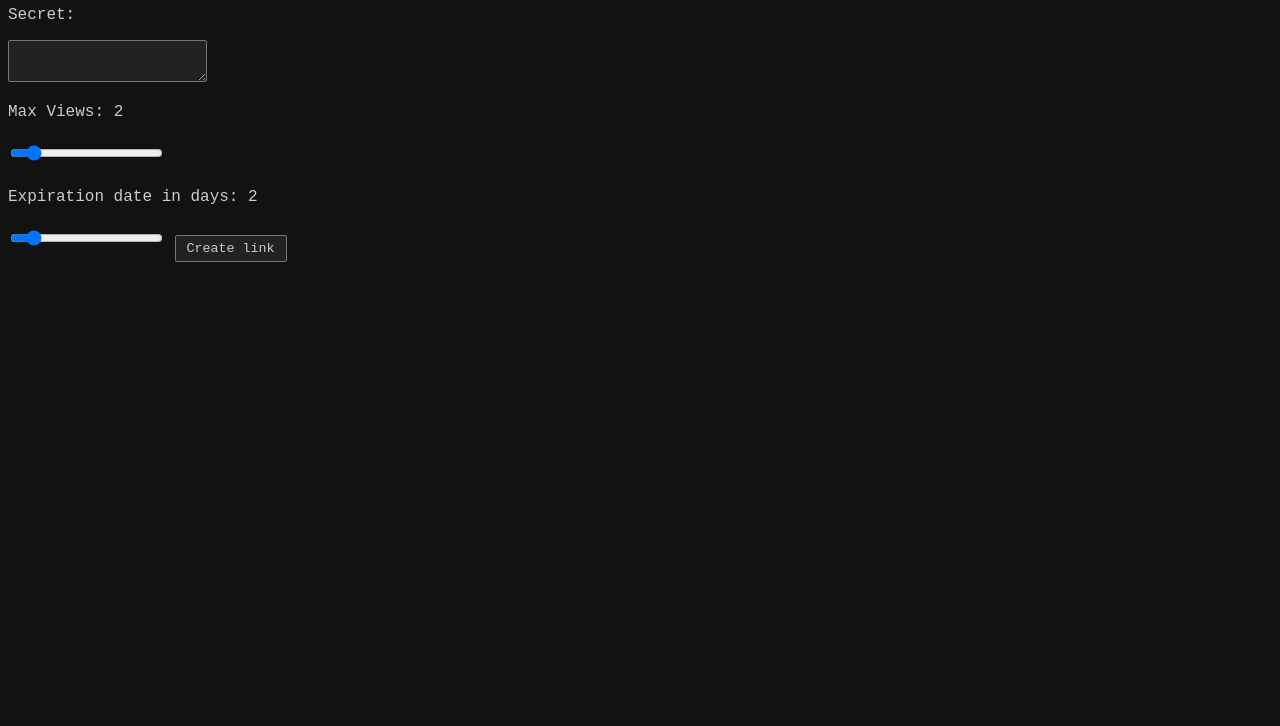
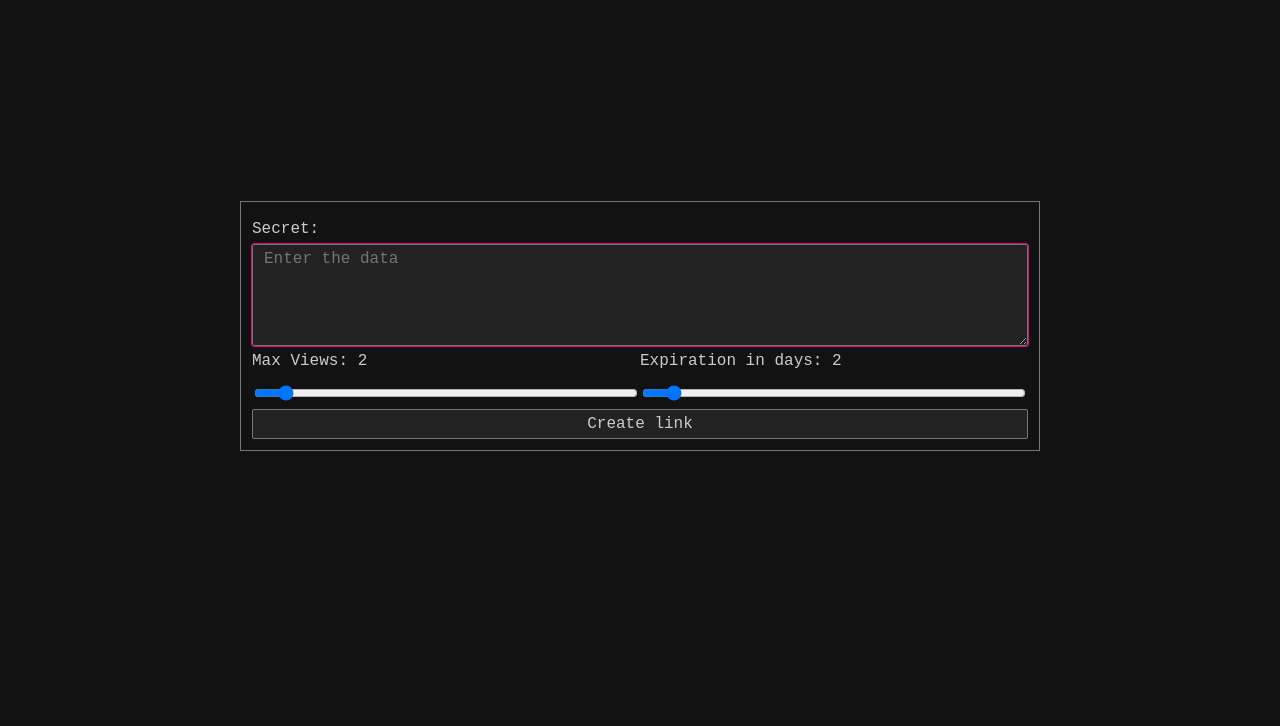
Before and after one commit to weedz/secrets, a website: page public/index.html in a window 1280 px wide. Shown: the part 74-800 px from the top of the page. Drawn offline with Linux system fonts and the light colour scheme.

Commit message:
layout and css

```diff
--- a/public/index.html
+++ b/public/index.html
@@ -7,29 +7,31 @@
         <link href="/style.css" rel="stylesheet">
     </head>
     <body>
-        <h1>Hello, world!</h1>
-        <form id="token-submit">
-            <label>
+        <div class="container">
+            <form id="token-submit" class="flex-column">
+                <label class="contents">
                     <p>Secret:</p>
-                <textarea name="data" focus></textarea>
+                    <textarea name="data" autofocus rows="5" style="resize: vertical;" placeholder="Enter the data"></textarea>
                 </label>
+                <div class="expiration-limits">
                     <label>
                         <p>Max Views: <span id="max-views-value"></span></p>
                         <input type="range" min="1" max="30" name="maxViews" value="2">
                     </label>
                     <label>
-                <p>Expiration date in days: <span id="time-limit-value"></span></p>
+                        <p>Expiration in days: <span id="time-limit-value"></span></p>
                         <input type="range" min="1" max="30" name="timeLimit" value="2">
                     </label>
+                </div>
                 <button type="submit">Create link</button>
             </form>
-        <div style="display: none; font-size: 16px;" id="secret-container">
-            <textarea id="secret-link-id" readonly></textarea>
-            <input type="text" id="secret-link" readonly>
+        </div>
+        <div class="container" style="display: none;" id="secret-container">
+            <p>Secret link</p>
+            <input type="text" id="secret-link" readonly value="http://localhost:8080/secret?id=MViaD6rejudegsMnt-LGEyi0MM7qQlOK5KeYi_TJbrvL4Zb1">
             <button type="button" id="copy-secret-link">Copy link</button>
         </div>
         <script>
-            const secretLinkIdEl = document.getElementById("secret-link-id");
             const secretLinkEl = document.getElementById("secret-link");
             const secretContainer = document.getElementById("secret-container");
             const copySecretLinkBtn = document.getElementById("copy-secret-link");
@@ -37,6 +39,14 @@
             copySecretLinkBtn.addEventListener("click", e => {
                 e.preventDefault();
                 navigator.clipboard.writeText(secretLinkEl.value);
+
+                const initialButtonText = copySecretLinkBtn.textContent;
+                copySecretLinkBtn.textContent = "Copied!";
+                copySecretLinkBtn.disabled = true;
+                setTimeout(() => {
+                    copySecretLinkBtn.textContent = initialButtonText;
+                    copySecretLinkBtn.disabled = false;
+                }, 3000);
             });
 
             const form = document.getElementById("token-submit");
@@ -51,12 +61,16 @@
                     body: JSON.stringify(data),
                 });
                 if (!response.ok) {
+                    if (response.status === 429) {
+                        alert("Rate limit exceeded. Try again in 30 seconds.");
+                    } else {
+                        alert("Unknown error. Try again later.");
+                    }
                     return null;
                 }
 
                 const secret = await response.json();
-                secretContainer.style.display = "initial";
-                secretLinkIdEl.value = secret.secret;
+                secretContainer.style.display = "";
 
                 const url = new URL(`/secret?id=${secret.secret}`, location.origin);
 
--- a/public/style.css
+++ b/public/style.css
@@ -11,6 +11,23 @@ html,
 body {
     background: #121212;
     font-size: 16px;
+    padding: 0;
+    margin: 0;
+    height: 100%;
+    width: 100%;
+}
+
+body {
+    display: flex;
+    flex-direction: column;
+    justify-content: center;
+    align-items: center;
+    gap: 11px;
+}
+
+p {
+    margin-top: 0.4em;
+    margin-bottom: 0.4em;
 }
 
 ul {
@@ -32,6 +49,7 @@ textarea {
     background: #222;
     border: 1px solid #777;
     border-radius: 2px;
+    font-size: 16px;
 }
 
 button:not(:disabled):hover {
@@ -48,3 +66,36 @@ button:disabled,
 input:disabled {
     cursor: not-allowed;
 }
+
+.container {
+    display: flex;
+    flex-direction: column;
+    gap: 9px;
+    max-width: 800px;
+    width: 100%;
+    padding: 11px;
+    border: 1px solid #777;
+    box-sizing: border-box;
+}
+
+.expiration-limits {
+    display: flex;
+    flex-direction: row;
+    flex-wrap: wrap;
+}
+
+.expiration-limits>* {
+    min-width: 250px;
+    flex: 1;
+    display: flex;
+    flex-direction: column;
+}
+
+.contents {
+    display: contents;
+}
+
+.flex-column {
+    display: flex;
+    flex-direction: column;
+}
```
Also changed, not shown: public/token.html (+26 -9 lines). Lines whose indentation alone changed are shown as unchanged.
